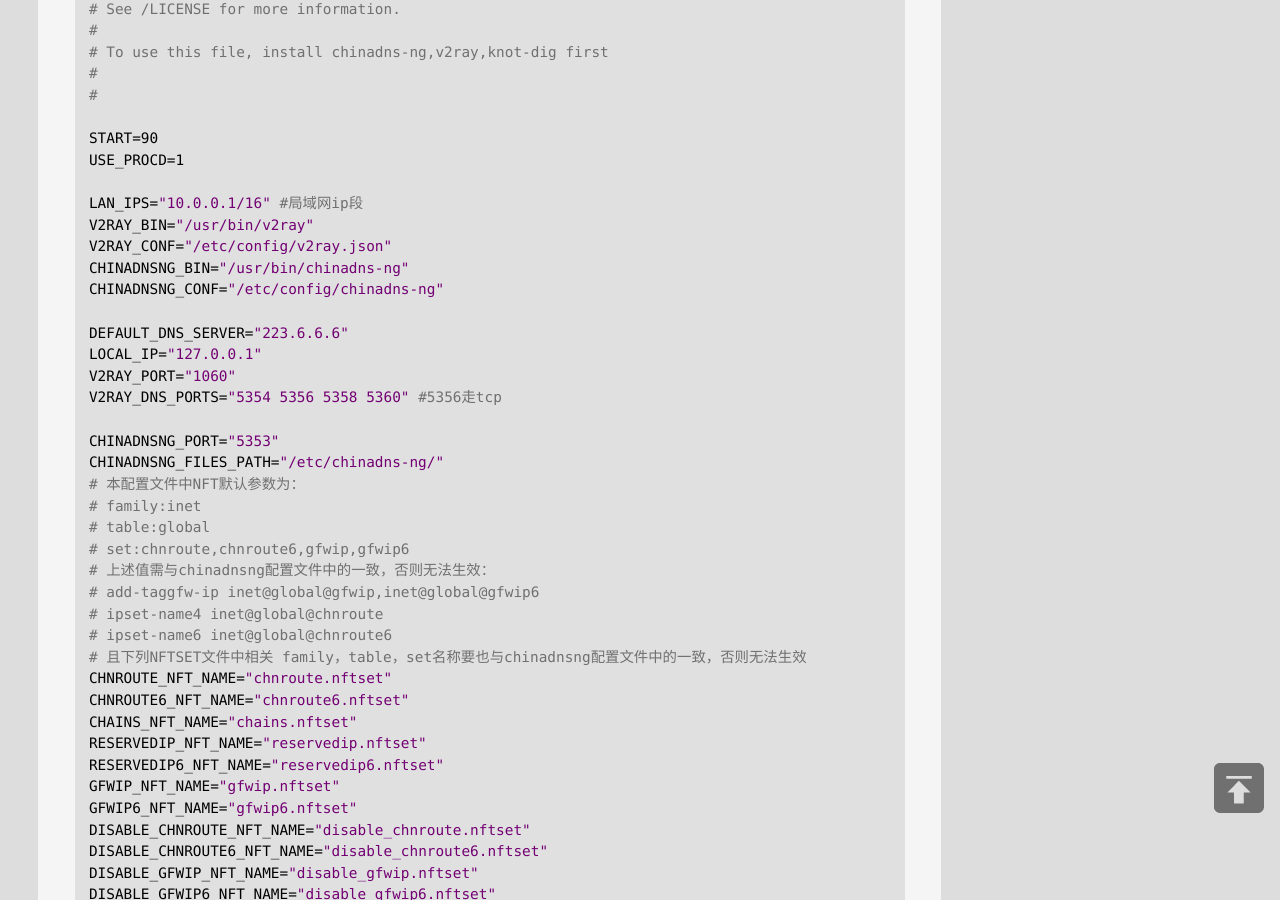
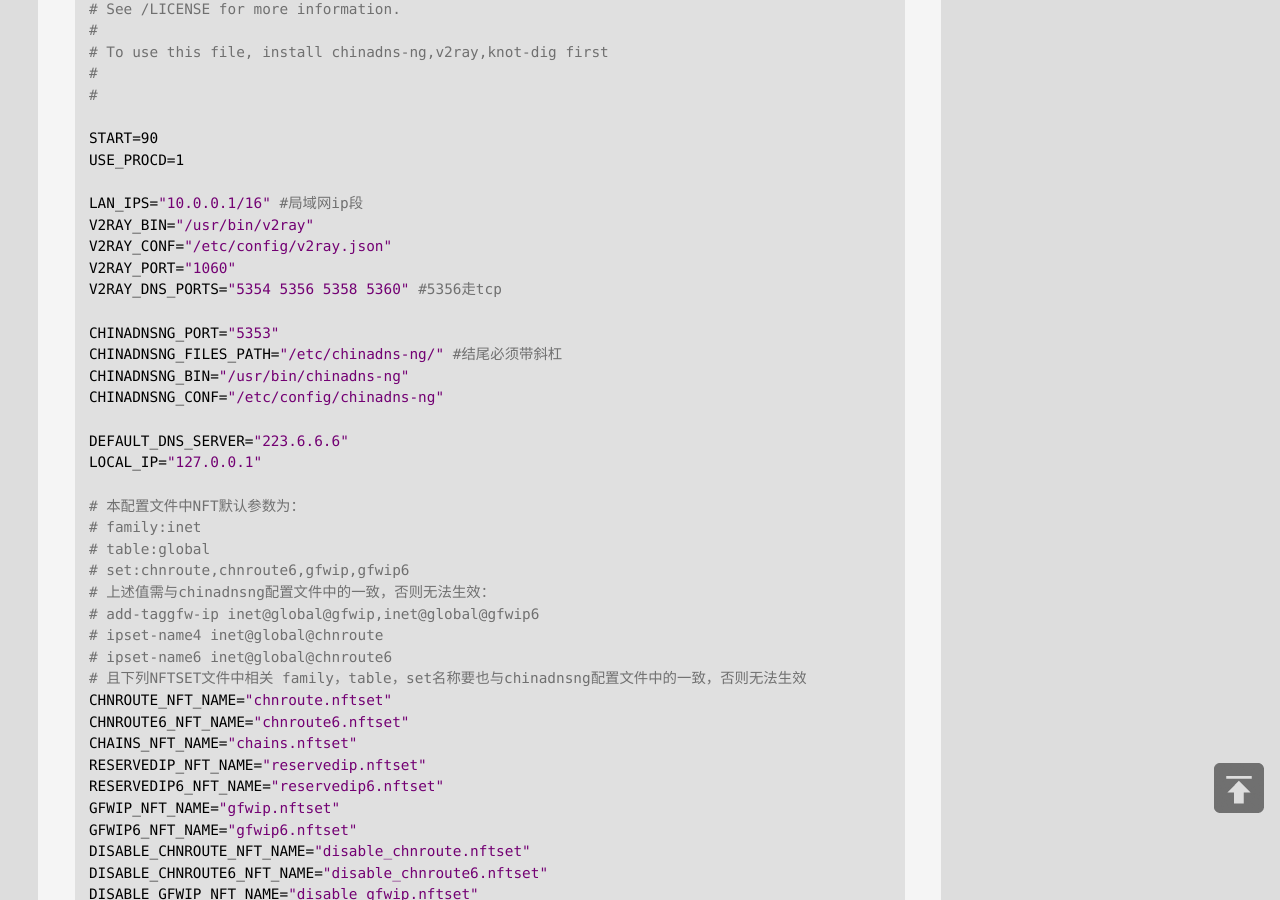
Before and after one commit to jibenfa/jibenfa.github.com, a Jekyll site: the page built from _posts/2025-08-25-v2rayE4BDBFE794A8tproxyE4BBA3E79086udpE6B581E9878F.md, in a window 1280 px wide and 900 px high, scrolled down 3500 px. Built offline with Jekyll 4.4.1, drawn with Linux system fonts in a browser that asks for light colours.

Commit message:
change orders

```diff
--- a/_posts/2025-08-25-v2rayE4BDBFE794A8tproxyE4BBA3E79086udpE6B581E9878F.md
+++ b/_posts/2025-08-25-v2rayE4BDBFE794A8tproxyE4BBA3E79086udpE6B581E9878F.md
@@ -165,16 +165,17 @@
 LAN_IPS="10.0.0.1/16" #局域网ip段
 V2RAY_BIN="/usr/bin/v2ray"
 V2RAY_CONF="/etc/config/v2ray.json"
+V2RAY_PORT="1060"
+V2RAY_DNS_PORTS="5354 5356 5358 5360" #5356走tcp
+
+CHINADNSNG_PORT="5353"
+CHINADNSNG_FILES_PATH="/etc/chinadns-ng/" #结尾必须带斜杠
 CHINADNSNG_BIN="/usr/bin/chinadns-ng"
 CHINADNSNG_CONF="/etc/config/chinadns-ng"
 
 DEFAULT_DNS_SERVER="223.6.6.6"
 LOCAL_IP="127.0.0.1"
-V2RAY_PORT="1060"
-V2RAY_DNS_PORTS="5354 5356 5358 5360" #5356走tcp
 
-CHINADNSNG_PORT="5353"
-CHINADNSNG_FILES_PATH="/etc/chinadns-ng/"
 # 本配置文件中NFT默认参数为：
 # family:inet
 # table:global
```
Also changed, not shown: _posts/2025-08-19-E59CA8openwrtE4B88BE4BDBFE794A8chinadns-ngE690ADE9858Dv2rayE5AE9EE78EB0E9808FE6988EE4BBA3E79086.md (+5 -3 lines).
